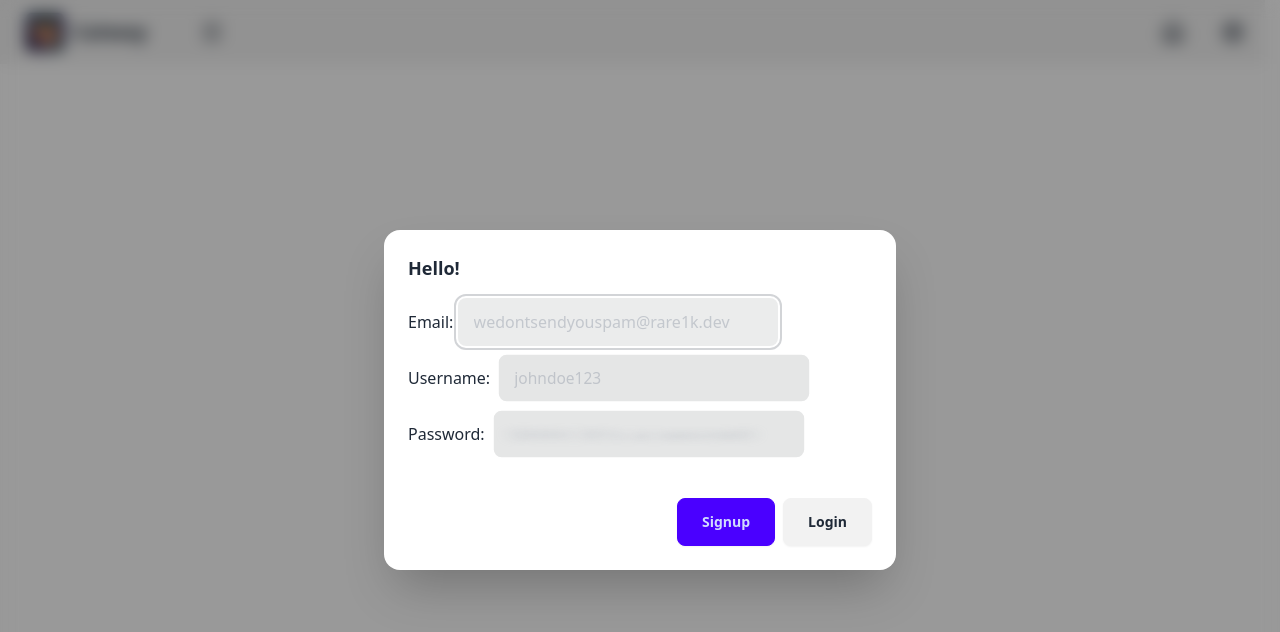
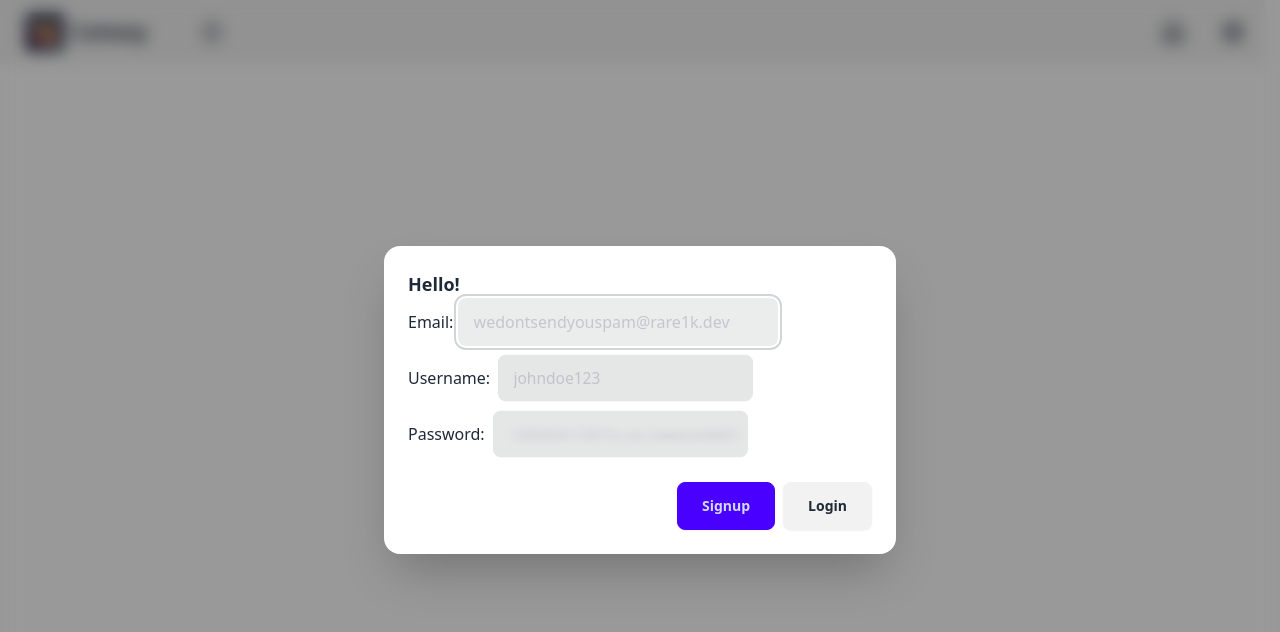
Before and after one commit to wraithcode67/wolfbyte.github.io, a SvelteKit app: page /app/auth/signup in a window 1280 px wide. Shown: the top 632 px of the page. Built offline with nearby package versions, Linux system fonts and the light colour scheme.

Commit message:
fix: fixes

```diff
--- a/src/routes/app/app.css
+++ b/src/routes/app/app.css
@@ -3,5 +3,5 @@
 @tailwind utilities;
 .input {@apply focus:bg-base-300/75 focus:scale-100 duration-300 scale-[0.97] placeholder:opacity-50;}
 .input[type="password"] {
-    @apply placeholder:transform placeholder:scale-x-[2] hover:placeholder:scale-x-100 placeholder:translate-x-36 hover:placeholder:translate-x-0 placeholder:blur-sm placeholder:hover:blur-0 placeholder:!duration-300 placeholder:!transition-all;
+    @apply placeholder:transform placeholder:scale-x-[1.8] hover:placeholder:scale-x-100 placeholder:translate-x-[6.25rem] hover:placeholder:translate-x-0 placeholder:blur-sm placeholder:hover:blur-0 placeholder:!duration-300 placeholder:!transition-all;
 }
--- a/src/routes/app/auth/login/+page.svelte
+++ b/src/routes/app/auth/login/+page.svelte
@@ -15,13 +15,15 @@
         <label for="username">Username:</label>
         <input name="username" type="username" placeholder="johndoe123" class="mb-2  input bg-base-300 input-bordered !border-none w-full max-w-xs" />
         <br>
+
         <label for="password">Password:</label>
         <input name="password" type="password" placeholder="Shh! It's a secret!" class=" input bg-base-300 input-bordered !border-none w-full max-w-xs" />
+
     </p>
     <div class="modal-action">
       <!-- <form method="dialog">-->
         <a href="?" class="btn btn-primary !px-6">Login</a>
-        <a href="/auth/signup" class="btn !px-6">Signup</a>
+        <a href="/app/auth/signup" class="btn !px-6">Signup</a>
       <!-- </form>-->
     </div>
   </div>
--- a/src/routes/app/auth/signup/+page.svelte
+++ b/src/routes/app/auth/signup/+page.svelte
@@ -11,20 +11,24 @@
 <dialog id="authModal" class="modal backdrop-blur modal-bottom md:modal-middle">
   <div class="modal-box">
     <h3 class="text-lg font-bold">Hello!</h3>
-    <p class="py-4">
+
         <label for="email">Email:</label>
         <input name="email" type="email" placeholder="wedontsendyouspam@rare1k.dev" class="mb-2 input bg-base-300  input-bordered !border-none w-full max-w-xs" />
         <br>
         <label for="username">Username:</label>
+        <div class="tooltip" data-tip="Must be 2-16 characters, be alphanumeric. Underscores are allowed.">
         <input name="username" type="username" placeholder="johndoe123" class="mb-2 input  bg-base-300 input-bordered !border-none w-full max-w-xs" />
+        </div>
         <br>
         <label for="password">Password:</label>
+        <div class="tooltip" data-tip="Must be atleast 10 characters, and have atleast one uppercase letter and atleast one number">
         <input name="password" type="password" placeholder="Shh! It's a secret!" class="input bg-base-300  input-bordered !border-none w-full max-w-xs" />
-    </p>
+        </div>
+
     <div class="modal-action">
       <!-- <form method="dialog">-->
         <a href="?" class="btn btn-primary !px-6">Signup</a>
-        <a href="/auth/login" class="btn !px-6">Login</a>
+        <a href="/app/auth/login" class="btn !px-6">Login</a>
       <!-- </form>-->
     </div>
   </div>
```
Also changed, not shown: 1 other file (tests, documents, lock files or other folders).
